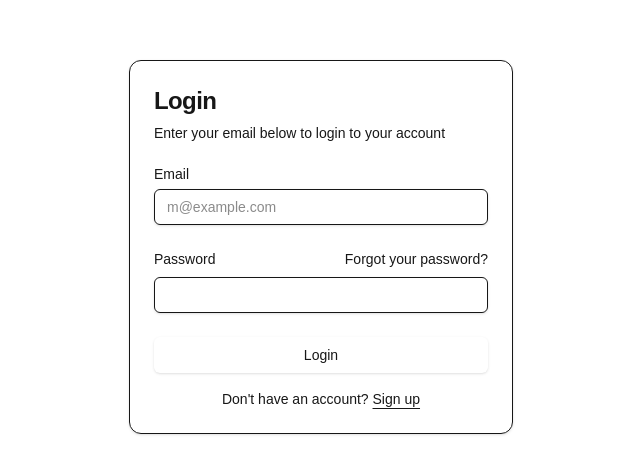
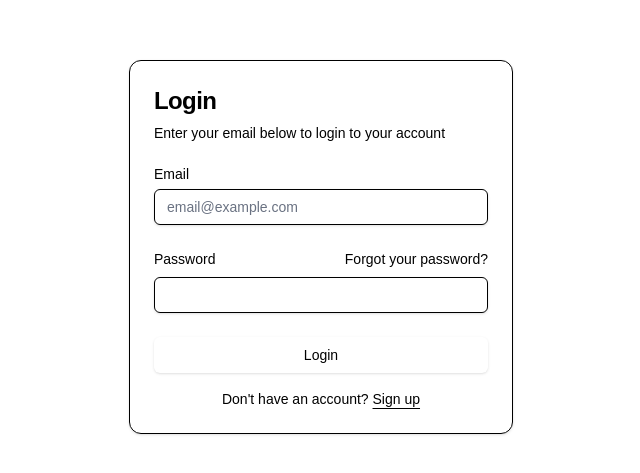
Before and after one commit to smvogel/smarttrak, a Next.js app: page /auth/login in a window 1280 px wide. Shown: the part 153-626 px from the top of the page, without its empty margins (319-959 px from the left). Built offline with nearby package versions, Linux system fonts and the light colour scheme.

Commit message:
css change

```diff
--- a/app/auth/login/page.tsx
+++ b/app/auth/login/page.tsx
@@ -2,7 +2,7 @@ import { LoginForm } from "@/components/login-form";
 
 export default function Page() {
   return (
-    <div className="flex min-h-svh w-full items-center justify-center p-6 md:p-10">
+    <div className="flex min-h-svh w-full items-center justify-center p-6 md:p-10 bg-white text-black ">
       <div className="w-full max-w-sm">
         <LoginForm />
       </div>
--- a/components/login-form.tsx
+++ b/components/login-form.tsx
@@ -59,12 +59,13 @@ export function LoginForm({
         <CardContent>
           <form onSubmit={handleLogin}>
             <div className="flex flex-col gap-6">
-              <div className="grid gap-2">
+              <div className="grid gap-2 ">
                 <Label htmlFor="email">Email</Label>
                 <Input
+                  className="placeholder:text-gray-500"
                   id="email"
                   type="email"
-                  placeholder="m@example.com"
+                  placeholder="email@example.com"
                   required
                   value={email}
                   onChange={(e) => setEmail(e.target.value)}
@@ -89,7 +90,7 @@ export function LoginForm({
                 />
               </div>
               {error && <p className="text-sm text-red-500">{error}</p>}
-              <Button type="submit" className="w-full" disabled={isLoading}>
+              <Button type="submit" className="w-full border-blue-500" disabled={isLoading}>
                 {isLoading ? "Logging in..." : "Login"}
               </Button>
             </div>
```
